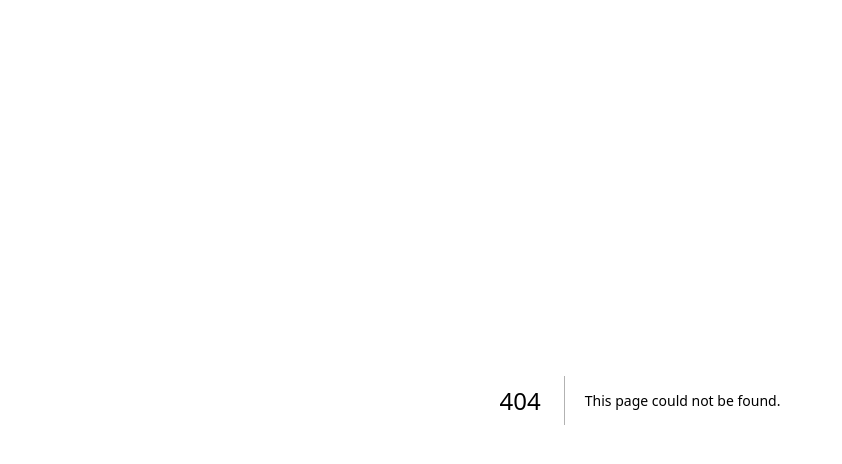
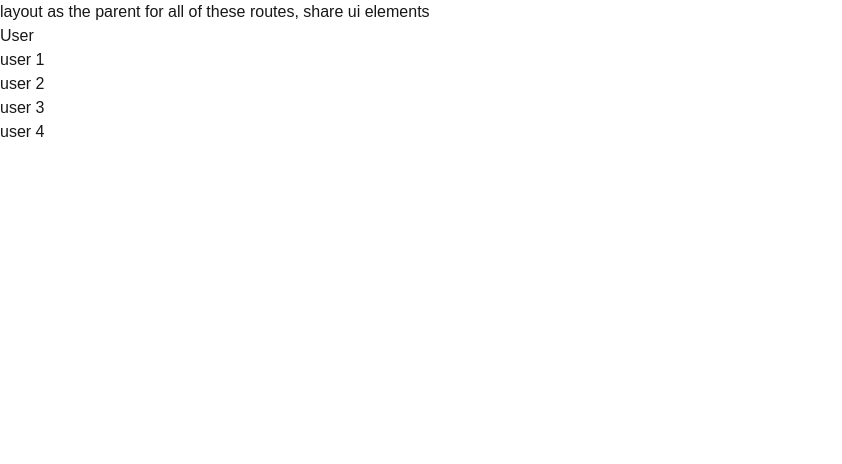
Before and after one commit to linhaishe/nextjs_demo, a Next.js app: page /dashboard/user in a window 1280 px wide. Before the commit this address had no page. Shown: the top 464 px of the page, without its empty margins (0-842 px from the left). Built offline with nearby package versions, Linux system fonts and the light colour scheme.

Commit message:
feat: add routers

```diff
--- /dev/null
+++ b/app/about/page.tsx
@@ -0,0 +1,7 @@
+const About = () => {
+  return (
+    <div>About</div>
+  )
+}
+
+export default About
--- /dev/null
+++ b/app/dashboard/analytics/page.tsx
@@ -0,0 +1,5 @@
+const Analytics = () => {
+  return <div>Analytics</div>;
+};
+
+export default Analytics;
--- /dev/null
+++ b/app/dashboard/user/[id]/page.tsx
@@ -0,0 +1,6 @@
+const UserDetail = async ({ params }: { params: Promise<{ id: string }> }) => {
+  const { id } = await params;
+  return <div>UserDetail {id}</div>;
+};
+
+export default UserDetail;
--- /dev/null
+++ b/app/dashboard/user/page.tsx
@@ -0,0 +1,25 @@
+import Link from "next/link";
+
+const User = () => {
+  return (
+    <div>
+      <div>User</div>
+      <ul>
+        <li>
+          <Link href="/dashboard/user/1">user 1</Link>
+        </li>
+        <li>
+          <Link href="/dashboard/user/2">user 2</Link>
+        </li>
+        <li>
+          <Link href="/dashboard/user/3">user 3</Link>
+        </li>
+        <li>
+          <Link href="/dashboard/user/4">user 4</Link>
+        </li>
+      </ul>
+    </div>
+  );
+};
+
+export default User;
--- a/app/layout.tsx
+++ b/app/layout.tsx
@@ -27,6 +27,7 @@ export default function RootLayout({
       <body
         // className={`${geistSans.variable} ${geistMono.variable} antialiased`}
       >
+        <div>layout as the parent for all of these routes, share ui elements</div>
         {children}
       </body>
     </html>
```
Also changed, not shown: 1 other file (tests, documents, lock files or other folders).
